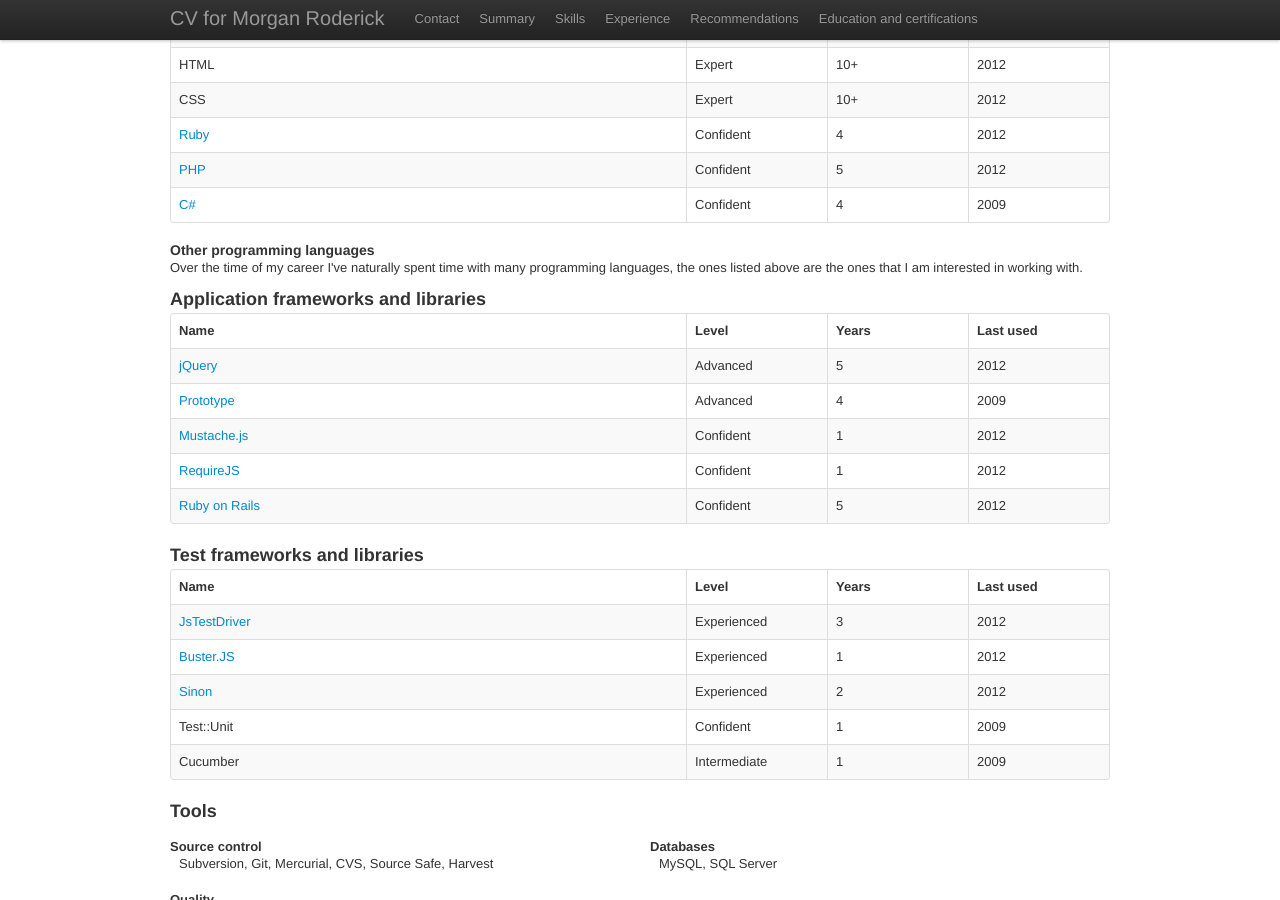
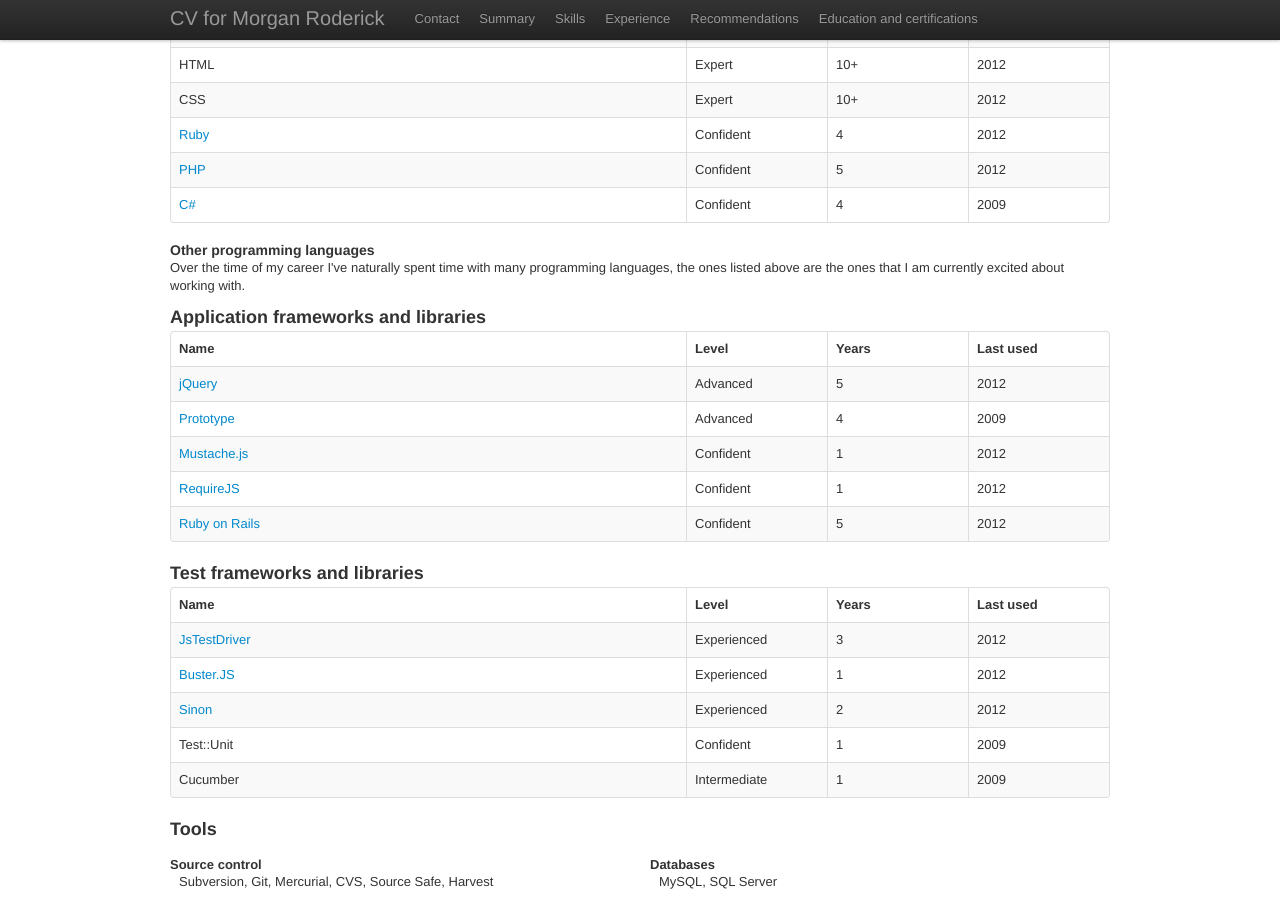
Before and after one commit to mroderick/blog.jekyll, a Jekyll site: the page site/cv/index.html, which Jekyll copies as it is, in a window 1280 px wide and 900 px high, scrolled down 945 px. Built offline with Jekyll 4.4.1, drawn with Linux system fonts in a browser that asks for light colours; Markdown is read by kramdown in place of the engine named in the settings.

Commit message:
Tidying up language

```diff
--- a/site/cv/index.html
+++ b/site/cv/index.html
@@ -203,7 +203,7 @@
 
 					<h4>Other programming languages</h4>
 					<p>
-						Over the time of my career I've naturally spent time with many programming languages, the ones listed above are the ones that I am interested in working with.
+						Over the time of my career I've naturally spent time with many programming languages, the ones listed above are the ones that I am currently excited about working with.
 					</p>
 
 					<h3>Application frameworks and libraries</h3>
```
